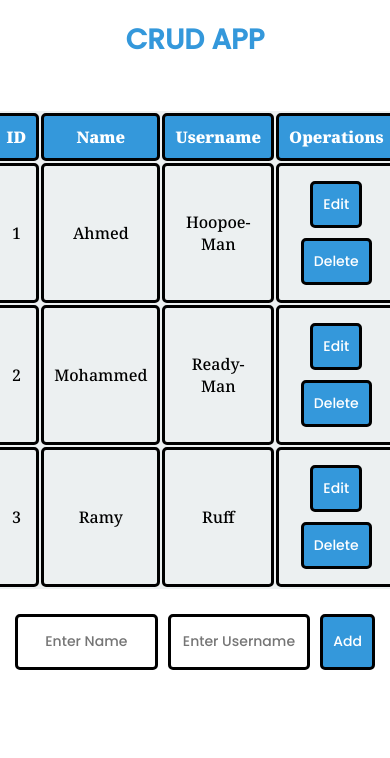
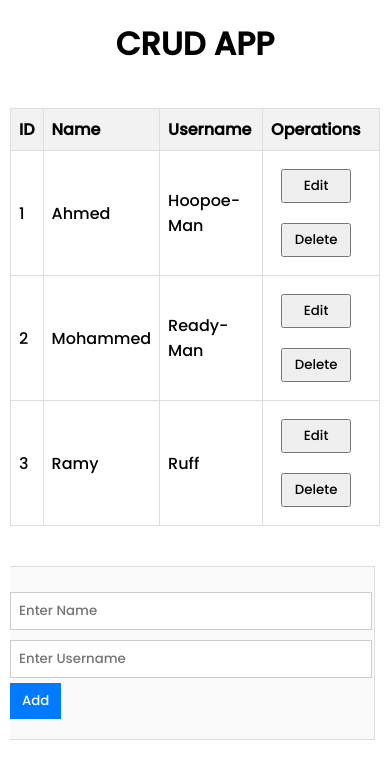
Before and after one commit to ahmedllshafiey/CRUD-App-React, a React (Vite) app: page / in a window 390 px wide. Shown: the top 758 px of the page. Built offline with nearby package versions, Linux system fonts and the light colour scheme.

Commit message:
Simple UI

```diff
--- a/src/App.jsx
+++ b/src/App.jsx
@@ -42,21 +42,21 @@ function App() {
     <>
       <h1 className="title">CRUD APP</h1>
       <div className="container">
-        <UserTable users={users} editRow={editRow} deleteUser={deleteUser} />
-        {editing ? (
-          <>
+        <div className="table-container">
+          <UserTable users={users} editRow={editRow} deleteUser={deleteUser} />
+        </div>
+        <div className="form-container">
+          {editing ? (
             <EditForm
               editing={editing}
               setEditing={setEditing}
               currentUser={currentUser}
               updateUser={updateUser}
             />
-          </>
-        ) : (
-          <>
+          ) : (
             <AddForm addUser={addUser} />
-          </>
-        )}
+          )}
+        </div>
       </div>
     </>
   )
--- a/src/index.css
+++ b/src/index.css
@@ -1,156 +1,142 @@
-/* styles.css */
-@import url('https://fonts.googleapis.com/css2?family=Noto+Serif:wght@100;500;900&family=Poppins:wght@500&display=swap');
+/* Reset some default styles */
+@import url('https://fonts.googleapis.com/css2?family=Poppins:wght@500&display=swap');
 
 * {
     font-family: 'Poppins', sans-serif;
-    text-align: center;
 }
 
-body {
-    font-family: 'Poppins', sans-serif;
+body,
+h1,
+h2,
+h3,
+h4,
+h5,
+h6,
+p {
     margin: 0;
     padding: 0;
-    animation: backgroundAnimation 20s linear infinite alternate;
+}
+
+/* Apply some basic styling */
+.title {
+    text-align: center;
+    margin: 20px 0;
 }
 
 .container {
     display: flex;
-    flex-direction: column;
     justify-content: center;
-    align-items: center;
-    margin: 0 auto;
-    padding: 10px;
-    max-width: 1200px;
+    align-items: flex-start;
+    flex-direction: row;
 }
 
-.title {
-    text-align: center;
-    color: #3498db;
-    font-size: 36px;
-    margin-bottom: 20px;
-}
-
-.input-text,
-.btn-add,
-.btn,
-.label {
-    margin: 10px;
-    padding: 15px;
-    border-radius: 5px;
-    font-size: 16px;
-    cursor: pointer;
-}
-
-.input-text {
-    width: 100%;
-    border: black solid;
-}
-
-.btn-add,
-.btn,
-.label {
-    background-color: #3498db;
-    color: #fff;
-    border: black solid;
-}
-
-.btn-add:hover,
-.btn:hover,
-.label:hover {
-    background-color: #2980b9;
-}
-
-.form-input {
-    display: flex;
-    flex-direction: row;
-    width: 100%;
+.table-container {
+    flex: 1;
+    margin-right: 10px;
+    margin-left: 10px;
+    /* Adjusted margin */
+    padding-right: 10px;
+    /* Added padding */
+    border-right: 1px solid #ddd;
+    /* Vertical line */
 }
 
 .user-table {
-    margin: 20px;
-    text-align: center;
-    border-radius: 5px;
     width: 100%;
-    background-color: #ecf0f1;
-    overflow-x: auto;
+    border-collapse: collapse;
+    margin: 20px 0;
 }
 
 .user-table th,
 .user-table td {
-    padding: 10px;
-    border-radius: 5px;
-    font-family: 'Noto Serif', serif;
-    border: black solid;
+    border: 1px solid #ddd;
+    padding: 8px;
+    text-align: left;
 }
 
 .user-table th {
-    background-color: #3498db;
-    color: #fff;
+    background-color: #f2f2f2;
 }
 
-.edit-label {
-    width: 40%;
-    display: flex;
-    justify-content: center;
-    align-items: center;
-    margin-bottom: 15px;
-    font-size: 16px;
-    padding: 15px;
+.btn {
+    padding: 5px 10px;
+    cursor: pointer;
+    margin: 10px;
+    min-width: 70px;
 }
 
-.input-set {
+.form-container {
+    max-width: 400px;
+    padding: 20px;
+    border: 1px solid #ddd;
+    margin-top: 20px;
+    background-color: #f9f9f9;
     display: flex;
-    flex-direction: row;
+    flex-direction: column;
+    align-items: center;
+    margin-left: 10px;
+    margin-right: 15px;
+    /* Adjusted margin */
+    padding-left: 10px;
+    /* Added padding */
+    border-left: 1px solid #ddd;
+    /* Vertical line */
+}
+
+.form-input {
     width: 100%;
 }
 
-.btn-edit {
-    padding: 15px;
+.input-text {
+    padding: 8px;
+    margin: 5px 0;
+    border: 1px solid #ccc;
+    width: 100%;
 }
 
-.up-btn {
-    height: 50px;
+.btn-add {
+    background-color: #007bff;
+    color: #fff;
+    border: none;
+    padding: 8px 12px;
+    cursor: pointer;
 }
 
-/* Media Queries */
+.btn-add:hover {
+    background-color: #0056b3;
+}
+
+.btn-container {
+    margin-top: 10px;
+    display: flex;
+    justify-content: space-between;
+    width: 100%;
+}
+
+/* Responsive styles */
 @media (max-width: 768px) {
-    .title {
-        font-size: 28px;
+    .container {
+        flex-direction: column;
+        align-items: center;
     }
 
-    .input-text,
-    .btn-add,
-    .btn,
-    .label {
-        margin: 5px;
-        padding: 10px;
-        font-size: 14px;
+    .form-container {
+        max-width: 100%;
+        border-left: none;
+        /* Remove vertical line */
+        padding-left: 0;
+        /* Remove padding */
     }
 
-    .input-text {
-        height: 30px;
+    .table-container {
+        border-right: none;
+        /* Remove vertical line */
+        padding-right: 0;
+        /* Remove padding */
     }
 
-    .edit-label {
-        font-size: 14px;
-        margin-bottom: 10px;
-        padding: 15px;
-    }
-
-    .btn-edit {
-        padding: 10px;
-    }
-
-    .up-btn {
-        height: 40px;
+    .btn-container {
+        flex-direction: column;
+        align-items: center;
     }
 }
-
-.inputs {
-    display: flex;
-}
-
-.btn-container{
-    display: flex;
-    flex-direction: column;
-}
```
